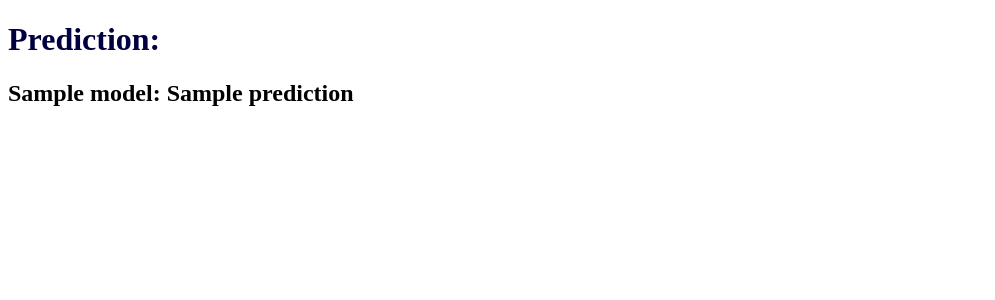
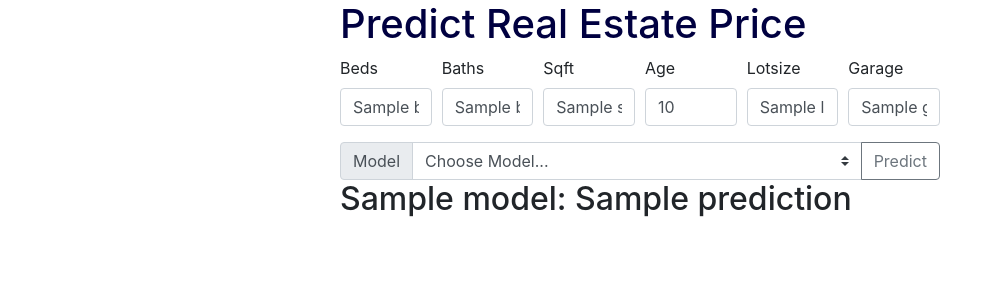
Before and after one commit to karendolan/s14lab1, a Flask app: template templates/index.html in a window 1280 px wide. Shown: the top 300 px of the page, without its empty margins (0-995 px from the left). Run offline with Flask 2, Linux system fonts and the light colour scheme; the template is opened without the code that fills it: most values are stand-ins (such as "Sample title", 1, 10 or a date in 2020); parts of the project's set-up code (start-up, migrations or seed data) failed here and were passed over; some libraries are stand-ins or nearby versions.

Commit message:
HW1, lab2

```diff
--- a/lab2/app.py
+++ b/lab2/app.py
@@ -1,47 +1,56 @@
 from flask import Flask, render_template
 from sklearn.externals import joblib
+
 
 app = Flask(__name__)
 
 
-def doPrediction(test, model, name):
-    prediction = model.predict(test) # [0][0].round(1)
+def doPrediction(test, model, id, name):
+    prediction = model.predict(test)[0][0].round(1)
     return {
-            'model': name,
+            'id': id,
+            'name': name,
             'prediction': str(prediction)
     }
 
 
-
-@app.route('/')
+@app.route("/", methods=['GET', 'POST'])
 def index():
     # Make prediction -
     #  features = ['BEDS', 'BATHS', 'SQFT', 'AGE', 'LOTSIZE', 'GARAGE']
     samplePredict = [[4, 2.5, 3005, 15, 17903.0, 1]]
+    features = {
+        'beds': 4,
+        'baths': 2.5,
+        'sqft': 3005,
+        'age': 15,
+        'lotsize': 17903.0,
+        'garage': 1,
+    }
     # Load ML model
     model = joblib.load('./notebooks/regr.pkl')
     # label = ['SOLDPRICE']
     # features = ['BEDS', 'BATHS', 'SQFT', 'AGE', 'LOTSIZE', 'GARAGE']
     # prediction = model.predict([[4, 2.5, 3005, 15, 17903.0, 1]])[0][0].round(1)
     # prediction = str(prediction)
-
     model_lr = joblib.load('./notebooks/reg_linearreg_hw1.pkl')
     model_dt = joblib.load('./notebooks/reg_decisiontreereg_hw1.pkl')
 
     predictions = []
     predictions.append(
-        doPrediction(samplePredict, model, 'orig')
+        doPrediction(samplePredict, model, 'm', 'orig')
     )
     predictions.append(
-        doPrediction(samplePredict, model_lr, 'linear regression')
+        doPrediction(samplePredict, model_lr, 'lr', 'linear regression')
     )
     predictions.append(
-        doPrediction(samplePredict, model_dt, 'decision tree')
+        doPrediction(samplePredict, model_dt, 'dt', 'decision tree')
     )
-
     return render_template(
         'index.html',
-        predictions=predictions
+        predictions=predictions,
+        models=predictions,
+        f=features
      )
 
 
--- /dev/null
+++ b/lab2/templates/base.html
@@ -0,0 +1,17 @@
+<!doctype html>
+<html>
+<head>
+  <link rel="stylesheet" href="https://stackpath.bootstrapcdn.com/bootstrap/4.5.0/css/bootstrap.min.css" integrity="sha384-9aIt2nRpC12Uk9gS9baDl411NQApFmC26EwAOH8WgZl5MYYxFfc+NcPb1dKGj7Sk" crossorigin="anonymous">
+  <link rel="stylesheet" href="{{ url_for('static', filename='./css/index.css') }}" >
+  <title>{% block title %}{% endblock %}</title>
+</head>
+<body>
+  <div class="mx-auto" style="width: 600px;">
+  {% block content %}
+  {% endblock %}
+  </div>
+  <script src="https://code.jquery.com/jquery-3.5.1.slim.min.js" integrity="sha384-DfXdz2htPH0lsSSs5nCTpuj/zy4C+OGpamoFVy38MVBnE+IbbVYUew+OrCXaRkfj" crossorigin="anonymous"></script>
+  <script src="https://cdn.jsdelivr.net/npm/popper.js@1.16.0/dist/umd/popper.min.js" integrity="sha384-Q6E9RHvbIyZFJoft+2mJbHaEWldlvI9IOYy5n3zV9zzTtmI3UksdQRVvoxMfooAo" crossorigin="anonymous"></script>
+  <script src="https://stackpath.bootstrapcdn.com/bootstrap/4.5.0/js/bootstrap.min.js" integrity="sha384-OgVRvuATP1z7JjHLkuOU7Xw704+h835Lr+6QL9UvYjZE3Ipu6Tp75j7Bh/kR0JKI" crossorigin="anonymous"></script>
+</body>
+</html>
--- a/lab2/templates/index.html
+++ b/lab2/templates/index.html
@@ -1,19 +1,56 @@
-<!doctype html>
-<html lang="en">
-<head>
-    <meta charset="UTF-8">
-    <meta name="viewport"
-          content="width=device-width, user-scalable=no, initial-scale=1.0, maximum-scale=1.0, minimum-scale=1.0">
-    <meta http-equiv="X-UA-Compatible" content="ie=edge">
-    <title>Lab 2</title>
+{% extends "base.html" %}
+{% block title %}Predictions{% endblock %}
 
-    <!-- Styles -->
-    <link href="{{ url_for('static', filename='./css/index.css') }}" rel="stylesheet">
-</head>
-<body>
-<h1>Prediction:</h1>
+{% block content %}
+<h1>Predict Real Estate Price</h1>
+<!--
+# features = ['BEDS', 'BATHS', 'SQFT', 'AGE', 'LOTSIZE', 'GARAGE']
+samplePredict = [[4, 2.5, 3005, 15, 17903.0, 1]]
+-->
+<form action="" method="post" role="form">
+  <div class="form-row">
+    <div class="form-group col-md-2">
+      <label for="inputBeds">Beds</label>
+      <input type="text" class="form-control" id="inputBeds" value="{{f.beds}}">
+    </div>
+    <div class="form-group col-md-2">
+      <label for="inputBaths">Baths</label>
+      <input type="text" class="form-control" id="inputBaths" value="{{f.baths}}">
+    </div>
+    <div class="form-group col-md-2">
+      <label for="inputSqft">Sqft</label>
+      <input type="text" class="form-control" id="inputSqft" value="{{f.sqft}}">
+    </div>
+    <div class="form-group col-md-2">
+      <label for="inputAge">Age</label>
+      <input type="text" class="form-control" id="inputAge" value="{{f.age}}">
+    </div>
+    <div class="form-group col-md-2">
+      <label for="inputLotsize">Lotsize</label>
+      <input type="text" class="form-control" id="inputLotsize" value="{{f.lotsize}}">
+    </div>
+    <div class="form-group col-md-2">
+      <label for="inputGarage">Garage</label>
+      <input type="text" class="form-control" id="inputGarage" value="{{f.garage}}">
+    </div>
+  </div>
+</form>
+<!-- choose model -->
+<div class="input-group">
+  <div class="input-group-prepend">
+    <div class="input-group-text">Model</div>
+  </div>
+  <select class="custom-select" id="inputGroupSelect04">
+    <option selected>Choose Model...</option>
+    {% for m in models %}
+    <option value="{{m.id}}">{{m.name}}</option>
+    {% endfor %}
+  </select>
+  <div class="input-group-append">
+    <button class="btn btn-outline-secondary" type="button">Predict</button>
+  </div>
+</div>
 {% for p in predictions %}
   <h2>{{p.model}}: {{p.prediction}}</h2>
 {% endfor %}
-</body>
-</html>
+{% endblock %}
```
Also changed, not shown: 1 other file.
